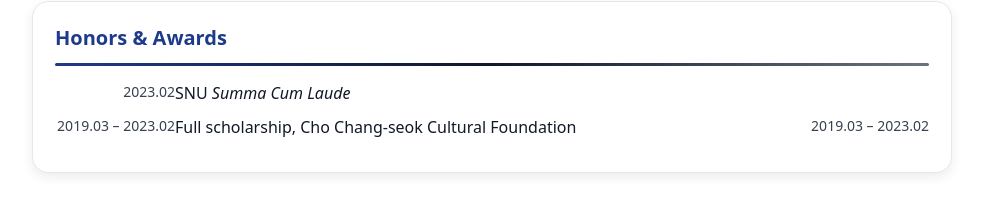
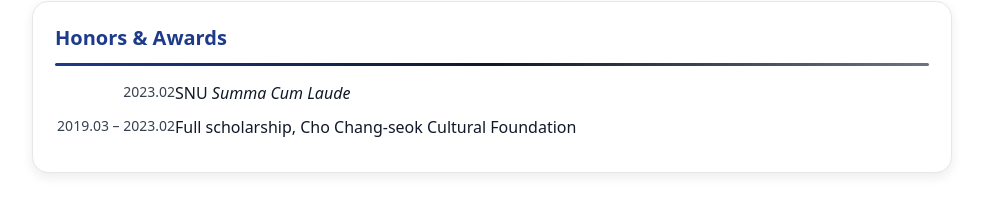
Before and after one commit to sumin-yu/sumin-yu.github.io, a plain HTML site: page index.html in a window 1280 px wide. Shown: the part 1404-1607 px from the top of the page, without its empty margins (148-1131 px from the left). Drawn offline with Linux system fonts and the light colour scheme.

Commit message:
Update index.html

```diff
--- a/index.html
+++ b/index.html
@@ -57,7 +57,7 @@
     .pill{font-size:12px; padding:6px 10px; background:var(--pill); border:1px solid #7dd3fc; border-radius:999px; color:#0369a1; font-weight:600}
     footer{margin-top:28px; color:var(--muted); font-size:13px; text-align:center}
     .small{font-size:14px; color:var(--muted)}
-    @media (max-width: 768px) {
+    @media (max-width: 700px) {
   #about {
     flex-direction: column-reverse; /* 텍스트가 아래로, 사진이 위로 */
     text-align: center; /* 가운데 정렬(옵션) */
@@ -91,7 +91,7 @@
 }
 
 /* 모바일 (화면폭 <= 768px)에서는 세로 배치 */
-@media (max-width: 768px) {
+@media (max-width: 700px) {
   .cv-list li {
     flex-direction: column;   /* 세로 배치 */
     align-items: flex-start;  /* 왼쪽 정렬 */
@@ -214,7 +214,6 @@
     <li>
       <div class="cv-right">2019.03 – 2023.02</div>
       <div class="cv-left">Full scholarship, Cho Chang-seok Cultural Foundation</div>
-      <div class="cv-right">2019.03 – 2023.02</div>
     </li>
   </ul>
 </section>
```
